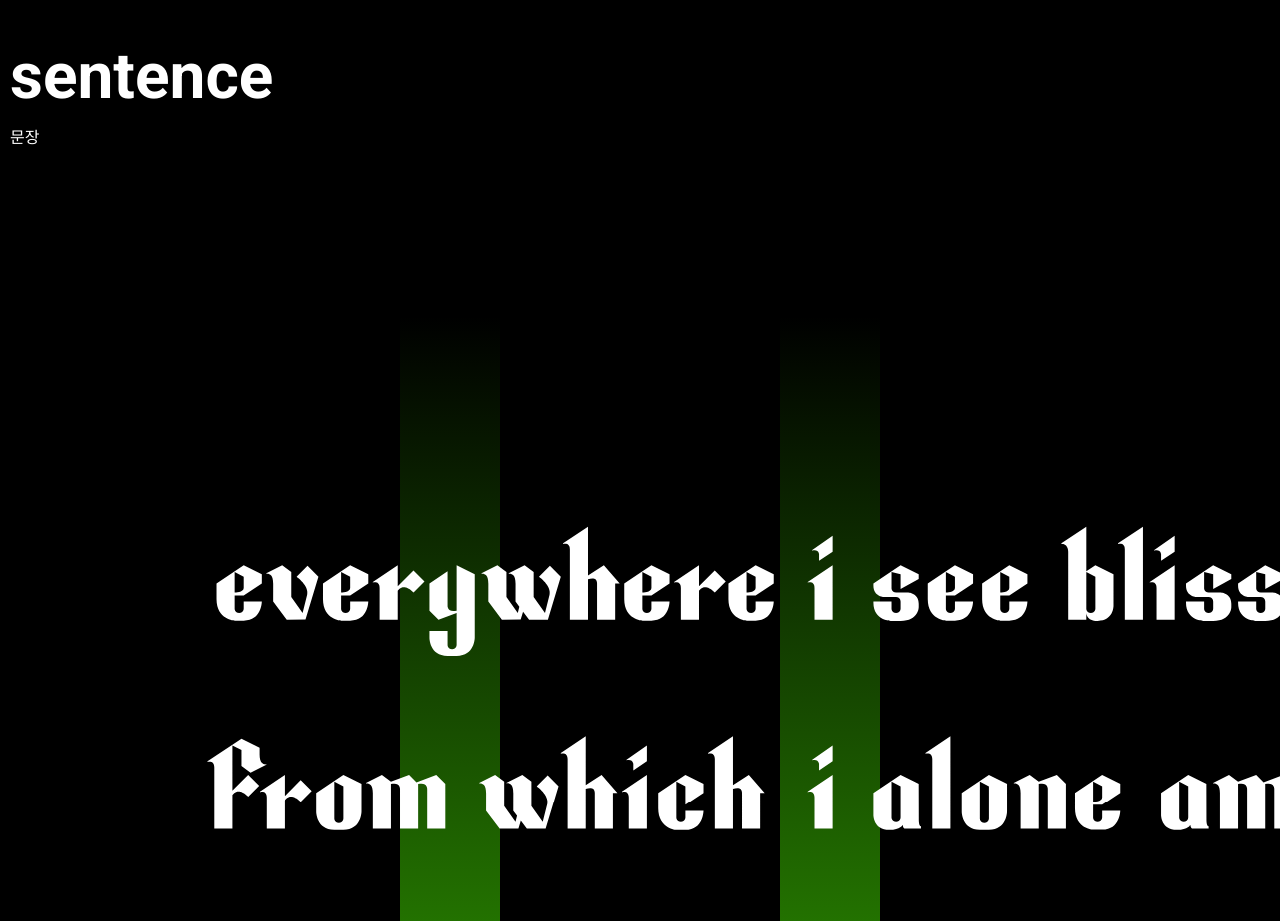
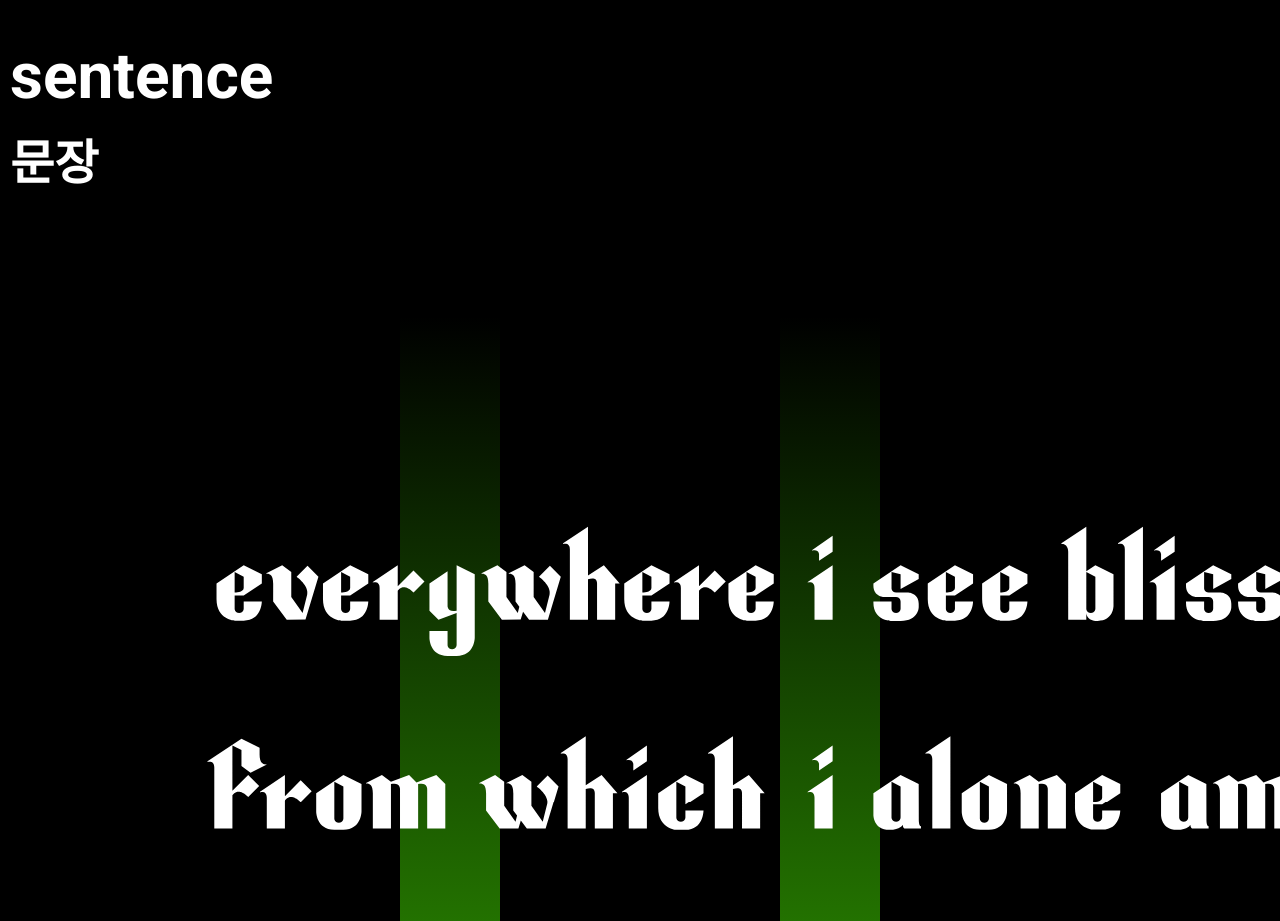
Before and after one commit to hanpark98/FRANKEN0505, a plain HTML site: page index.html in a window 1280 px wide. Shown: the part 9800-10721 px from the top of the page. Drawn offline with Linux system fonts and the light colour scheme.

Commit message:
Update index.html

```diff
--- a/index.html
+++ b/index.html
@@ -308,7 +308,7 @@
 		<div class="row">
 			<div class="col-2">
 				<h1>sentence</h1>
-				<h4>문장</h4>
+				<h3>문장</h3>
 				</div>
 			<div class="col-2">b</div>
 		</div>
```
